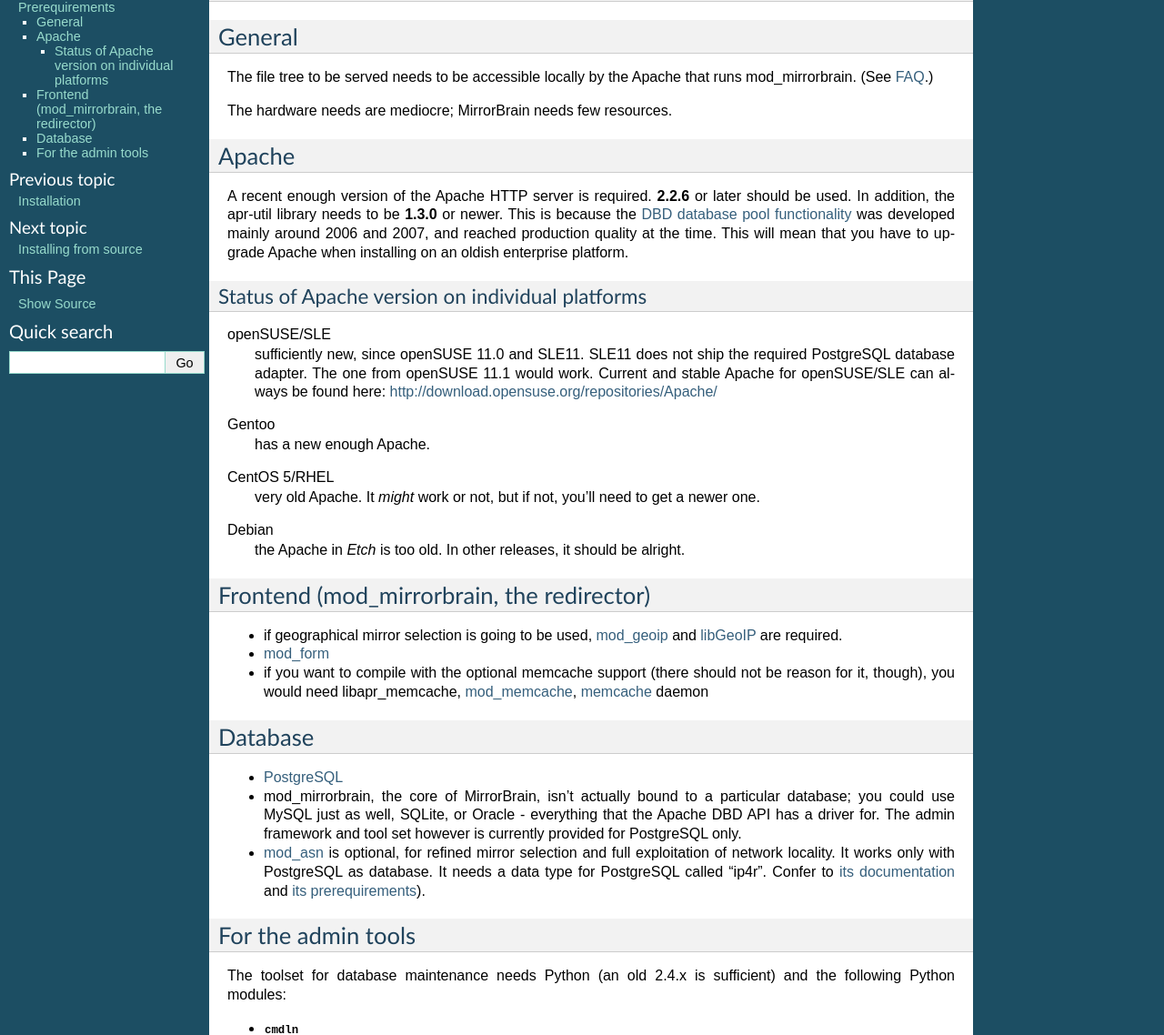
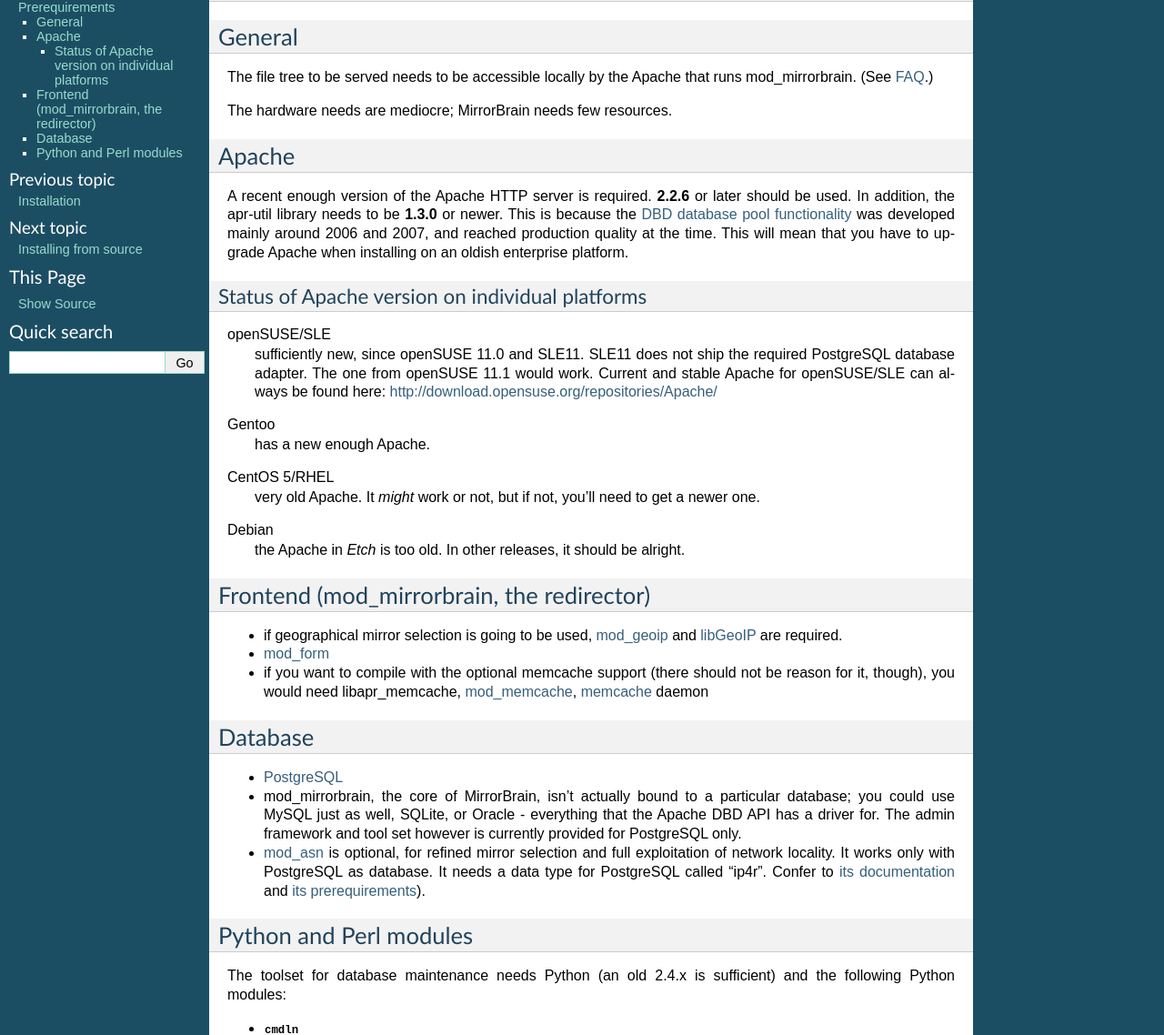
Before and after one commit to hayalci/mirrorbrain, a Sphinx documentation site: the page built from docs/installation/prerequirements.rst, in a window 1280 px wide. Shown: the part 74-1212 px from the top of the page at 91% size. Built offline with Sphinx 7.4.7, drawn with Linux system fonts in a browser that asks for light colours.

Commit message:
docs/installation: make a headline in the prerequiremts clearar
git-svn-id: http://svn.mirrorbrain.org/svn/mirrorbrain/trunk@7751 2d291e14-ff0c-0410-a3fa-d5caa9871f55

```diff
--- a/docs/installation/prerequirements.rst
+++ b/docs/installation/prerequirements.rst
@@ -86,8 +86,8 @@
 .. _`its prerequirements`: http://mirrorbrain.org/mod_asn/docs/installation/#prerequirements
 
 
-For the admin tools
--------------------
+Python and Perl modules
+-----------------------
 
 The toolset for database maintenance needs Python (an old 2.4.x is sufficient) and the following Python modules:
 
```
